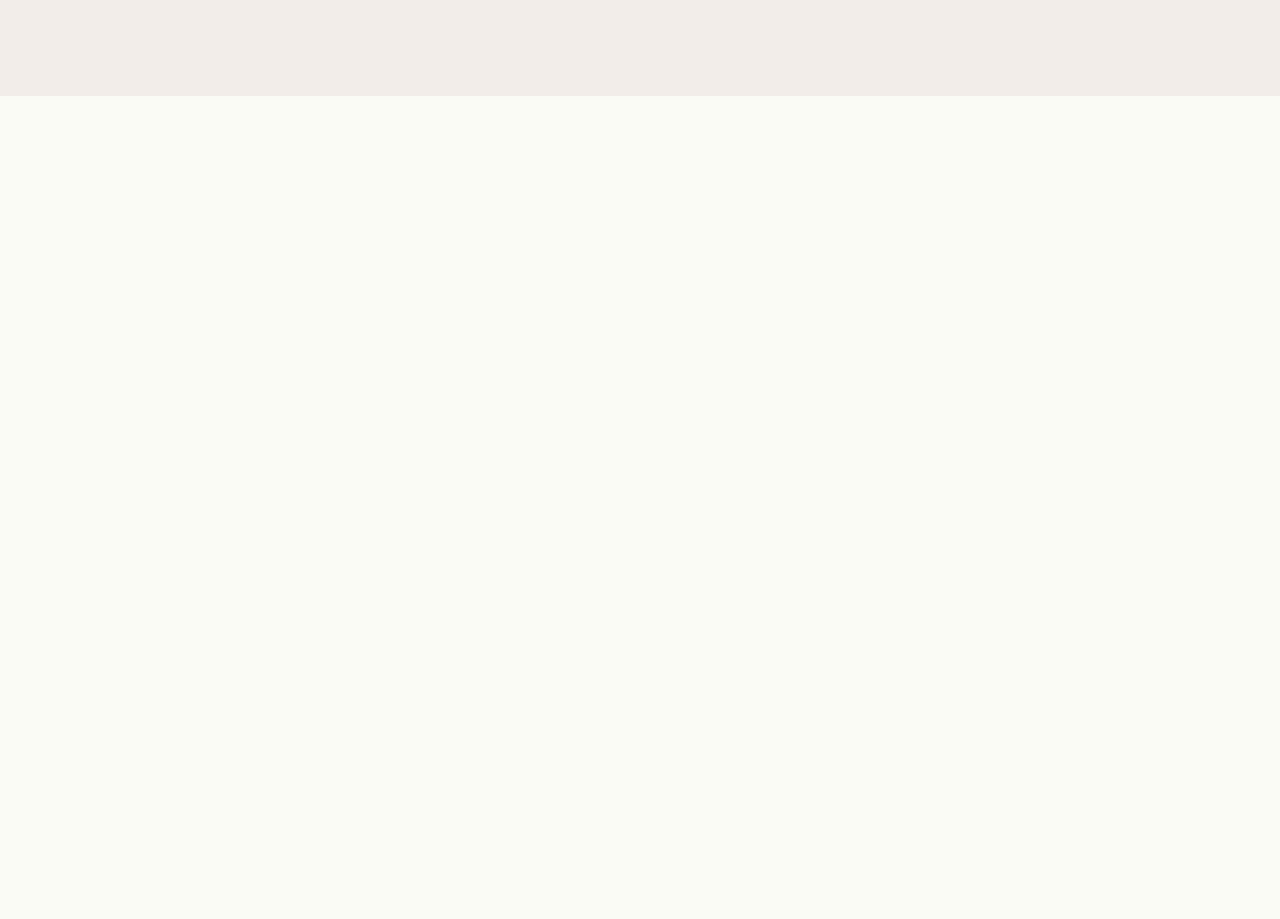
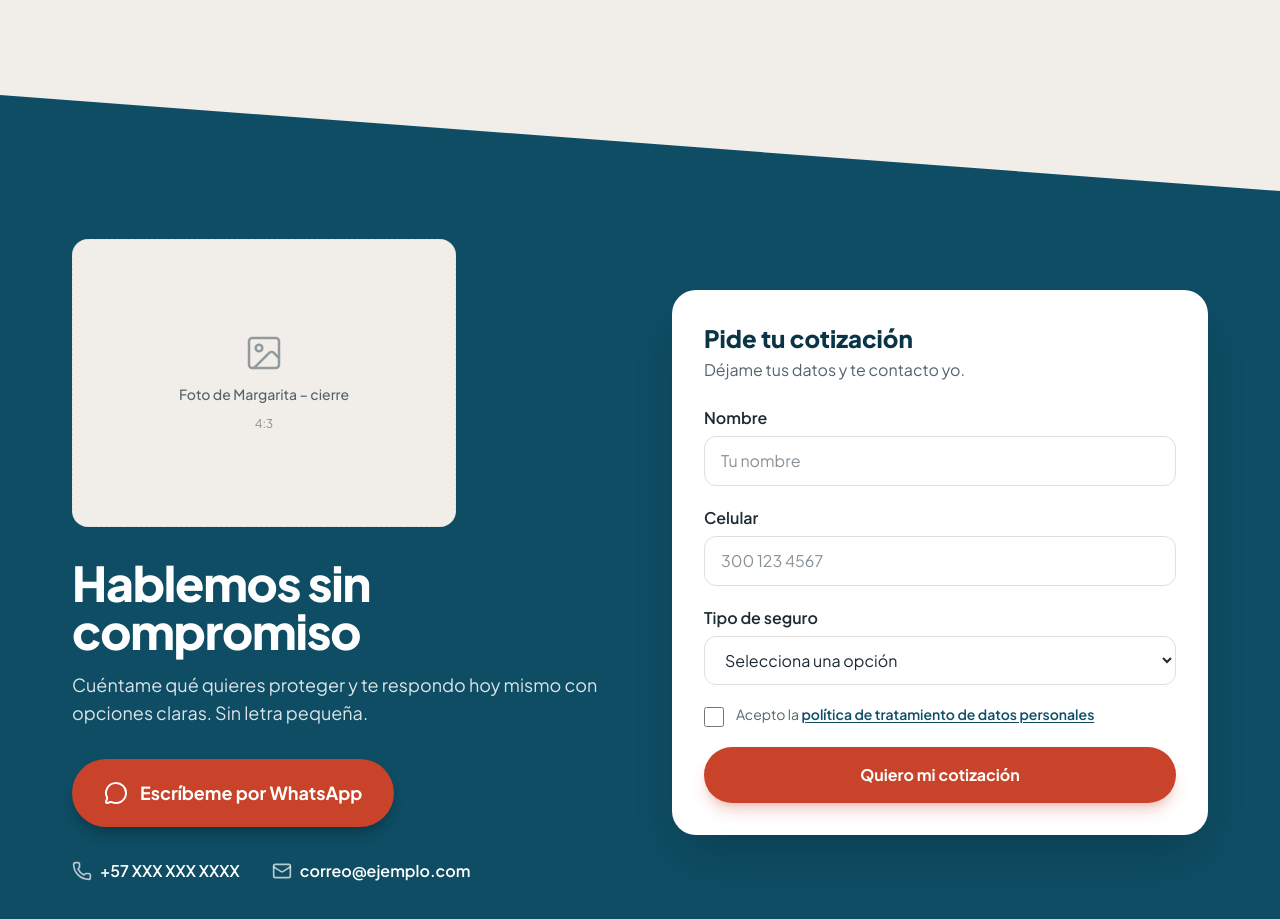
Before and after one commit to 25natalia/margarita_burgos_seguros, a Next.js app: page / in a window 1280 px wide. Shown: the part 4087-5006 px from the top of the page. Before the commit the page ends 4183 px from the top, so only its background shows below. Built offline with nearby package versions, Linux system fonts and the light colour scheme.

Commit message:
feat: llamado final y formulario de contacto

```diff
--- a/src/app/globals.css
+++ b/src/app/globals.css
@@ -16,6 +16,9 @@
   --color-line: #e4e0d9;
   --color-ink: #1c2b33;
   --color-ink-muted: #55636b;
+
+  /* Errores de formulario */
+  --color-danger: #b42318;
 
   /* Estrellas de calificación (testimonios) */
   --color-star: #d99a1e;
--- a/src/app/page.tsx
+++ b/src/app/page.tsx
@@ -1,6 +1,7 @@
 // Orden de secciones: Hero, TrustBar, Services, About, HowItWorks,
 // Testimonials, FAQ, ContactCTA, Footer + WhatsAppButton flotante.
 import { About } from "@/components/About";
+import { ContactCTA } from "@/components/ContactCTA";
 import { FAQ } from "@/components/FAQ";
 import { Hero } from "@/components/Hero";
 import { HowItWorks } from "@/components/HowItWorks";
@@ -17,6 +18,7 @@ export default function Home() {
       <HowItWorks />
       <Testimonials />
       <FAQ />
+      <ContactCTA />
     </main>
   );
 }
--- /dev/null
+++ b/src/components/ContactCTA.tsx
@@ -0,0 +1,82 @@
+import { Mail, MessageCircle, Phone } from "lucide-react";
+import { ContactForm } from "@/components/ContactForm";
+import { ImagePlaceholder } from "@/components/ImagePlaceholder";
+import { SectionDivider } from "@/components/SectionDivider";
+import { site } from "@/data/site";
+import { whatsappLink } from "@/lib/whatsapp";
+
+// Sobre el fondo azul el foco global (azul) no se ve: aquí va en blanco.
+const onDarkFocus = "focus-visible:outline-white";
+
+export function ContactCTA() {
+  return (
+    <>
+      <SectionDivider
+        fromClassName="text-surface-muted"
+        toClassName="bg-primary"
+        direction="left"
+      />
+      <section id="contacto" aria-labelledby="contacto-titulo" className="bg-primary text-white">
+        <div className="mx-auto grid max-w-content items-center gap-12 px-4 pt-8 pb-16 sm:px-6 lg:grid-cols-2 lg:gap-16 lg:px-8 lg:pt-12 lg:pb-24">
+          <div className="text-center lg:text-left">
+            <div className="mx-auto max-w-sm lg:mx-0">
+              <ImagePlaceholder label="Foto de Margarita – cierre" ratio="4/3" />
+            </div>
+
+            <h2
+              id="contacto-titulo"
+              className="mt-8 text-3xl font-extrabold tracking-tight sm:text-4xl lg:text-5xl"
+            >
+              Hablemos sin compromiso
+            </h2>
+            <p className="mt-4 text-lg text-white/85">
+              Cuéntame qué quieres proteger y te respondo hoy mismo con opciones
+              claras. Sin letra pequeña.
+            </p>
+
+            <a
+              href={whatsappLink("Hola Margarita, quiero hablar contigo sobre un seguro.")}
+              target="_blank"
+              rel="noopener noreferrer"
+              className={`mt-8 inline-flex w-full items-center justify-center gap-3 rounded-full bg-accent px-8 py-5 text-lg font-bold text-white shadow-lg shadow-black/20 transition-colors hover:bg-accent-dark sm:w-auto ${onDarkFocus}`}
+            >
+              <MessageCircle aria-hidden="true" className="size-6" />
+              Escríbeme por WhatsApp
+            </a>
+
+            <ul className="mt-8 flex flex-col items-center gap-3 sm:flex-row sm:justify-center sm:gap-8 lg:justify-start">
+              <li>
+                <a
+                  href={`tel:${site.phone.replace(/[^\d+]/g, "")}`}
+                  className={`inline-flex items-center gap-2 font-semibold hover:underline ${onDarkFocus}`}
+                >
+                  <Phone aria-hidden="true" className="size-5 text-white/70" />
+                  {site.phone}
+                </a>
+              </li>
+              <li>
+                <a
+                  href={`mailto:${site.email}`}
+                  className={`inline-flex items-center gap-2 font-semibold hover:underline ${onDarkFocus}`}
+                >
+                  <Mail aria-hidden="true" className="size-5 text-white/70" />
+                  {site.email}
+                </a>
+              </li>
+            </ul>
+          </div>
+
+          <div className="rounded-3xl bg-white p-6 text-ink shadow-2xl shadow-black/20 sm:p-8">
+            <h3 className="text-2xl font-extrabold text-primary-dark">
+              Pide tu cotización
+            </h3>
+            <p className="mt-1 mb-6 text-ink-muted">
+              Déjame tus datos y te contacto yo.
+            </p>
+            <ContactForm />
+          </div>
+        </div>
+      </section>
+    </>
+  );
+}
--- /dev/null
+++ b/src/components/ContactForm.tsx
@@ -0,0 +1,172 @@
+"use client";
+
+import { CircleCheck, LoaderCircle } from "lucide-react";
+import { useId, useRef, useState, type FormEvent } from "react";
+import { site } from "@/data/site";
+
+type Field = "name" | "phone" | "insurance" | "consent";
+type Errors = Partial<Record<Field, string>>;
+
+function validate(data: FormData): Errors {
+  const errors: Errors = {};
+  const name = String(data.get("name") ?? "").trim();
+  const phone = String(data.get("phone") ?? "").replace(/\D/g, "");
+
+  if (name.length < 2) errors.name = "Escribe tu nombre.";
+  if (!(phone.length === 10 || (phone.length === 12 && phone.startsWith("57")))) {
+    errors.phone = "Escribe un celular de 10 dígitos, por ejemplo 300 123 4567.";
+  }
+  if (!data.get("insurance")) errors.insurance = "Elige el tipo de seguro que te interesa.";
+  if (!data.get("consent")) {
+    errors.consent = "Debes aceptar la política de tratamiento de datos para continuar.";
+  }
+  return errors;
+}
+
+const inputClass =
+  "mt-1.5 block w-full rounded-xl border border-line bg-white px-4 py-3 text-base text-ink placeholder:text-ink-muted/70 aria-[invalid=true]:border-danger";
+
+export function ContactForm() {
+  const id = useId();
+  const formRef = useRef<HTMLFormElement>(null);
+  const [errors, setErrors] = useState<Errors>({});
+  const [status, setStatus] = useState<"idle" | "sending" | "sent">("idle");
+  const [firstName, setFirstName] = useState("");
+
+  function handleSubmit(event: FormEvent<HTMLFormElement>) {
+    event.preventDefault();
+    const data = new FormData(event.currentTarget);
+    const nextErrors = validate(data);
+    setErrors(nextErrors);
+
+    const firstInvalid = (Object.keys(nextErrors) as Field[])[0];
+    if (firstInvalid) {
+      formRef.current?.querySelector<HTMLElement>(`[name="${firstInvalid}"]`)?.focus();
+      return;
+    }
+
+    // Sin backend: se simula el envío.
+    setStatus("sending");
+    setFirstName(String(data.get("name")).trim().split(" ")[0]);
+    setTimeout(() => setStatus("sent"), 800);
+  }
+
+  if (status === "sent") {
+    return (
+      <div role="status" className="flex flex-col items-center py-8 text-center">
+        <CircleCheck aria-hidden="true" className="size-14 text-primary" strokeWidth={1.5} />
+        <p className="mt-4 text-2xl font-extrabold text-primary-dark">
+          ¡Gracias, {firstName}!
+        </p>
+        <p className="mt-2 text-ink-muted">
+          Recibí tus datos. Te escribo muy pronto para preparar tu cotización.
+        </p>
+        <button
+          type="button"
+          onClick={() => setStatus("idle")}
+          className="mt-6 text-sm font-semibold text-primary underline underline-offset-4"
+        >
+          Enviar otra solicitud
+        </button>
+      </div>
+    );
+  }
+
+  const errorId = (field: Field) => `${id}-${field}-error`;
+  const fieldProps = (field: Field) => ({
+    id: `${id}-${field}`,
+    name: field,
+    "aria-invalid": errors[field] ? true : undefined,
+    "aria-describedby": errors[field] ? errorId(field) : undefined,
+  });
+  const errorText = (field: Field) =>
+    errors[field] && (
+      <p id={errorId(field)} className="mt-1.5 text-sm font-medium text-danger">
+        {errors[field]}
+      </p>
+    );
+
+  return (
+    <form ref={formRef} noValidate onSubmit={handleSubmit} className="space-y-5">
+      <div>
+        <label htmlFor={`${id}-name`} className="font-semibold text-ink">
+          Nombre
+        </label>
+        <input
+          {...fieldProps("name")}
+          type="text"
+          autoComplete="name"
+          required
+          placeholder="Tu nombre"
+          className={inputClass}
+        />
+        {errorText("name")}
+      </div>
+
+      <div>
+        <label htmlFor={`${id}-phone`} className="font-semibold text-ink">
+          Celular
+        </label>
+        <input
+          {...fieldProps("phone")}
+          type="tel"
+          inputMode="tel"
+          autoComplete="tel"
+          required
+          placeholder="300 123 4567"
+          className={inputClass}
+        />
+        {errorText("phone")}
+      </div>
+
+      <div>
+        <label htmlFor={`${id}-insurance`} className="font-semibold text-ink">
+          Tipo de seguro
+        </label>
+        <select {...fieldProps("insurance")} required defaultValue="" className={inputClass}>
+          <option value="" disabled>
+            Selecciona una opción
+          </option>
+          {site.insuranceTypes.map((type) => (
+            <option key={type} value={type}>
+              {type}
+            </option>
+          ))}
+        </select>
+        {errorText("insurance")}
+      </div>
+
+      <div>
+        <div className="flex items-start gap-3">
+          <input
+            {...fieldProps("consent")}
+            type="checkbox"
+            required
+            className="mt-0.5 size-5 shrink-0 accent-primary"
+          />
+          <label htmlFor={`${id}-consent`} className="text-sm leading-snug text-ink-muted">
+            Acepto la{" "}
+            <a
+              href={site.privacyPolicyUrl}
+              className="font-semibold text-primary underline underline-offset-2"
+            >
+              política de tratamiento de datos personales
+            </a>
+          </label>
+        </div>
+        {errorText("consent")}
+      </div>
+
+      <button
+        type="submit"
+        disabled={status === "sending"}
+        className="inline-flex w-full items-center justify-center gap-2 rounded-full bg-accent px-7 py-4 text-base font-bold text-white shadow-lg shadow-accent/25 transition-colors hover:bg-accent-dark disabled:cursor-wait disabled:opacity-80"
+      >
+        {status === "sending" && (
+          <LoaderCircle aria-hidden="true" className="size-5 animate-spin" />
+        )}
+        {status === "sending" ? "Enviando…" : "Quiero mi cotización"}
+      </button>
+    </form>
+  );
+}
--- a/src/data/site.ts
+++ b/src/data/site.ts
@@ -94,6 +94,17 @@ export const site = {
         "Sí. Reviso tu póliza actual sin costo, la comparo con otras opciones y, si vale la pena cambiar, te ayudo a hacerlo sin quedar desprotegido ni un día.",
     },
   ],
+  /** Tipos de seguro que ofrece (select del formulario; reutilizar en Services). */
+  insuranceTypes: [
+    "Seguro de vida",
+    "Seguro de salud",
+    "Seguro de auto",
+    "Seguro de hogar",
+    "Seguro para empresas",
+    "Seguro de viaje",
+  ],
+  /** Enlace a la política de tratamiento de datos personales (Ley 1581 de 2012). */
+  privacyPolicyUrl: "#politica-de-datos",
   /** Número en formato internacional, sin "+" ni espacios. */
   whatsapp: "57XXXXXXXXXX",
   whatsappMessage:
```
